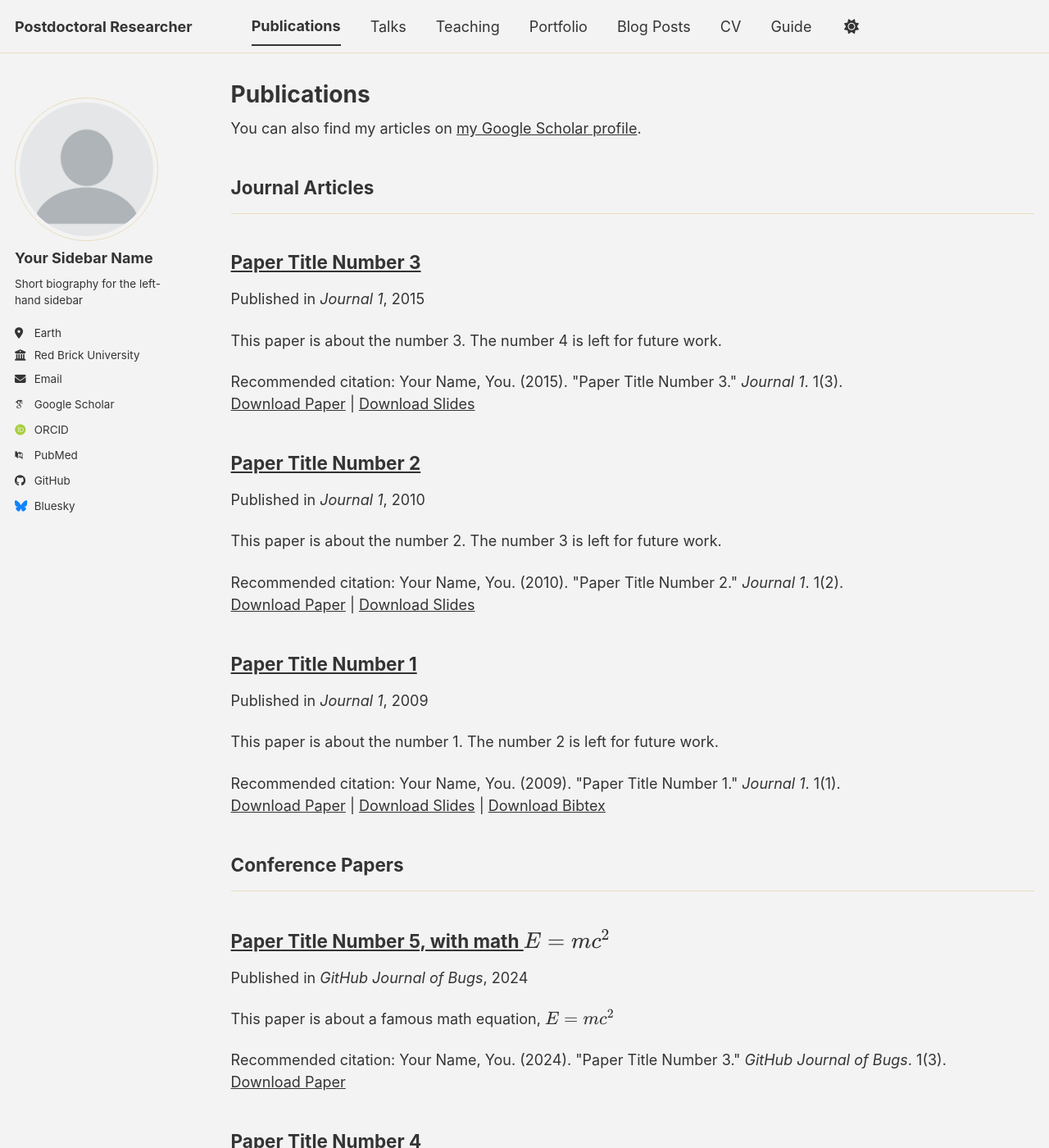
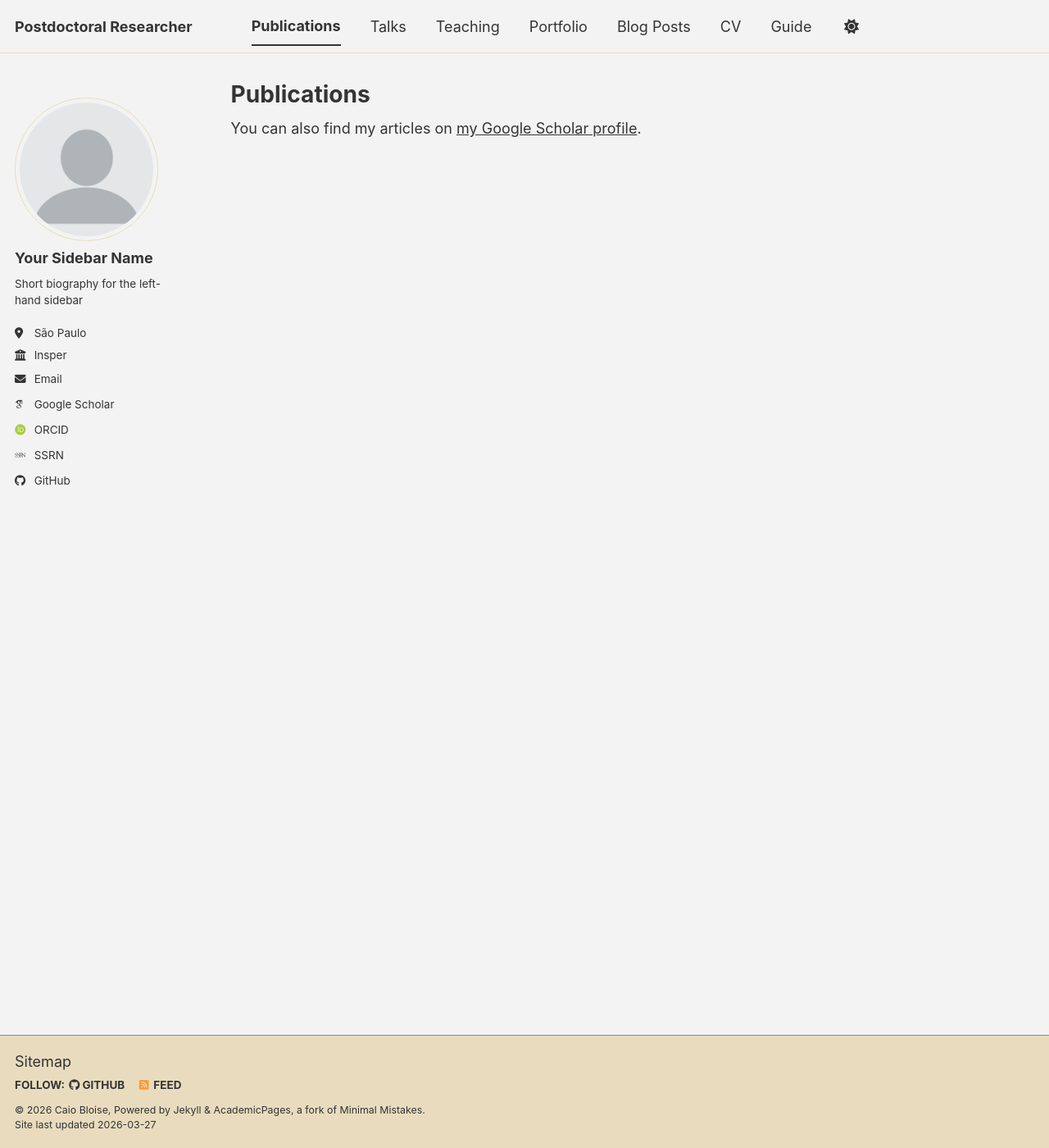
Before and after one commit to caiobloiseeco/site, a Jekyll site: the page built from _pages/publications.html, in a window 1280 px wide and 1400 px high. Shown: the whole window at 82% size. Built offline with Jekyll 4.4.1, drawn with Linux system fonts in a browser that asks for light colours; some web fonts are replaced; a script bundle is joined from its source files by our own code; library files that are not in the unit come from our copies; some of the changed text lies outside the part shown.

Commit message:
Update _config.yml

```diff
--- a/_config.yml
+++ b/_config.yml
@@ -13,7 +13,7 @@ title                    : "Postdoctoral Researcher"
 title_separator          : "-"
 name                     : &name "Caio Bloise"
 description              : &description "Your Name's academic portfolio"   # Update this with a general description of your site, this is the default if not overridden by a page
-url                      : https://academicpages.github.io # The base hostname & protocol for your site e.g. "https://[your GitHub username].github.io",
+url                      : https://caiobloiseeco.github.io/site/ # The base hostname & protocol for your site e.g. "https://[your GitHub username].github.io",
                                                            # or if you already have some other page hosted on Github then use "https://[your GitHub username].github.io/[Your Repo Name]"
 baseurl                  : "" # the subpath of your site, e.g. "/blog"
 repository               : "academicpages/academicpages.github.io"
@@ -27,21 +27,20 @@ author:
   name             : "Your Sidebar Name"
   pronouns         : # example: "she/her"
   bio              : "Short biography for the left-hand sidebar"
-  location         : "Earth"
-  employer         : "Red Brick University"
+  location         : "São Paulo"
+  employer         : "Insper"
   uri              : # URL
-  email            : "none@example.org"
+  email            : "caiorcb1@insper.edu.br"
 
   # Academic websites
   academia         : # URL
   arxiv            : # URL - Update with the correct link to your profile
-  googlescholar    : "https://scholar.google.com/citations?user=PS_CX0AAAAAJ"
+  googlescholar    : "https://scholar.google.com.br/citations?user=roiAyF4AAAAJ&hl=en"
   inspire-hep      : # URL
   impactstory      : # URL
-  orcid            : "https://orcid.org/yourorcidurl"
+  orcid            : "https://orcid.org/0000-0003-1655-8765"
   semantic         : # URL
-  ssrn             : # URL
-  pubmed           : "https://www.ncbi.nlm.nih.gov/pubmed/?term=john+snow"
+  ssrn             : "https://papers.ssrn.com/sol3/cf_dev/AbsByAuth.cfm?per_id=5523017"
   researchgate     : # URL
   scopus           : # URL
   zotero           : # URL
@@ -57,7 +56,6 @@ author:
 
   # Social media
   artstation       : # Username
-  bluesky          : "bsky.app" # Replace this with you Bluesky username
   facebook         : # Username
   flickr           : # Username
   foursquare       : # Username
@@ -83,13 +81,10 @@ author:
   zhihu            : # Username
 
 # Publication Category - The following the list of publication categories and their headings
-publication_category:
-  books:
-    title: 'Books'
-  manuscripts:
-    title: 'Journal Articles'
-  conferences:
-    title: 'Conference Papers'
+research_category:
+  paper:
+    title: 'Working Paper'
+
 
 # Site Settings
 teaser                   :  # filename of teaser fallback teaser image placed in /images/ for social media previews
@@ -224,10 +219,7 @@ collections:
   teaching:
     output: true
     permalink: /:collection/:path/
-  publications:
-    output: true
-    permalink: /:collection/:path/
-  portfolio:
+  research:
     output: true
     permalink: /:collection/:path/
   talks:
@@ -267,21 +259,13 @@ defaults:
   # _publications
   - scope:
       path: ""
-      type: publications
+      type: reserach
     values:
       layout: single
       author_profile: true
       share: true
       comments: true
-  # _portfolio
-  - scope:
-      path: ""
-      type: portfolio
-    values:
-      layout: single
-      author_profile: true
-      share: true
-      comment: true
+
   # _talks
   - scope:
       path: ""
```
